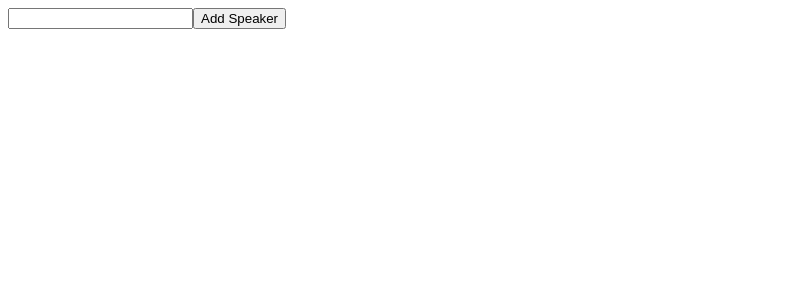
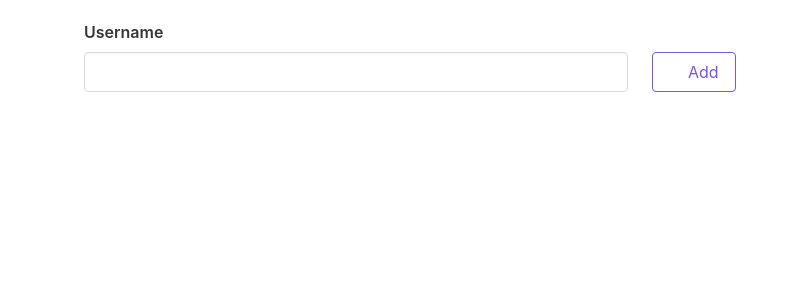
Before and after one commit to xavism/speakers-tdd, a Vue app: page / in a window 1280 px wide. Shown: the top 300 px of the page, without its empty margins (0-791 px from the left). Built offline with nearby package versions, Linux system fonts and the light colour scheme.

Commit message:
Added components

```diff
--- a/package.json
+++ b/package.json
@@ -11,6 +11,7 @@
   },
   "dependencies": {
     "axios": "^0.19.0",
+    "buefy": "^0.8.8",
     "core-js": "^3.1.2",
     "vue": "^2.6.10",
     "vuex": "^3.0.1"
--- a/src/components/SearchForm.vue
+++ b/src/components/SearchForm.vue
@@ -1,7 +1,19 @@
-  <template>
-  <div>
-    <input type="text" v-model="inputData">
-    <button @click="fetchSpeaker(inputData) ">Add Speaker</button>
+<template>
+  <div class="columns">
+    <div class="column">
+      <b-field label="Username">
+        <b-input v-model="inputData"></b-input>
+      </b-field>
+    </div>
+    <div class="column">
+      <b-button
+        type="is-primary"
+        @click="fetchSpeaker(inputData)"
+        outlined
+        icon-left="github-circle">
+        Add
+      </b-button>
+    </div>
   </div>
 </template>
 
@@ -22,6 +34,8 @@ export default {
 }
 </script>
 
-<style>
-
+<style scoped>
+  .columns {
+    align-items: flex-end;
+  }
 </style>
--- a/src/components/Speaker.vue
+++ b/src/components/Speaker.vue
@@ -1,5 +1,5 @@
 <template>
-  <div>
+  <div class="speaker-wrapper">
     <img :src="speaker.image">
     <h2>{{speaker.username}}</h2>
   </div>
@@ -16,6 +16,18 @@ export default {
 }
 </script>
 
-<style>
+<style scoped>
+img {
+  width: 150px;
+  border-radius: 50%;
+}
 
+h2 {
+  font-size: x-large;
+  font-weight: 600;
+}
+
+.speaker-wrapper {
+  text-align: center
+}
 </style>
--- a/src/components/SpeakersList.vue
+++ b/src/components/SpeakersList.vue
@@ -1,6 +1,8 @@
 <template>
-  <div>
-    <Speaker v-for="speaker in speakers" :key="speaker.username" :speaker="speaker"/>
+  <div class="columns">
+    <div class="column" v-for="speaker in speakers" :key="speaker.username">
+      <Speaker :speaker="speaker"/>
+    </div>
   </div>
 </template>
 
--- a/src/main.js
+++ b/src/main.js
@@ -1,7 +1,11 @@
+// main.js
 import Vue from "vue"
 import App from "./App.vue"
 import store from "./store"
+import Buefy from 'buefy'
+import 'buefy/dist/buefy.css'
 
+Vue.use(Buefy)
 Vue.config.productionTip = false
 
 new Vue({
--- a/src/views/SpeakersView.vue
+++ b/src/views/SpeakersView.vue
@@ -1,5 +1,5 @@
 <template>
-  <div>
+  <div class="container">
     <SearchForm/>
     <SpeakersList :speakers="speakers"/>
   </div>
@@ -21,3 +21,9 @@ export default {
   }
 }
 </script>
+
+<style scoped>
+.container {
+  padding: 20px;
+}
+</style>
```
Also changed, not shown: 1 other file (tests, documents, lock files or other folders).
